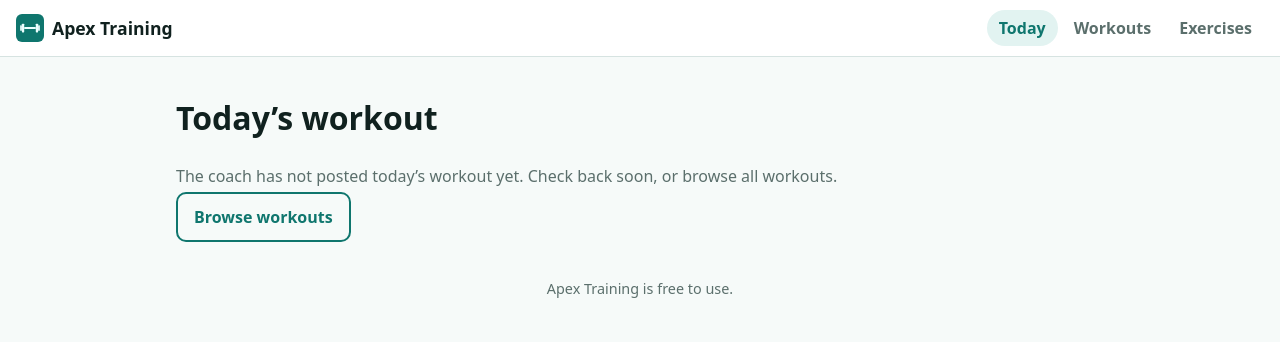
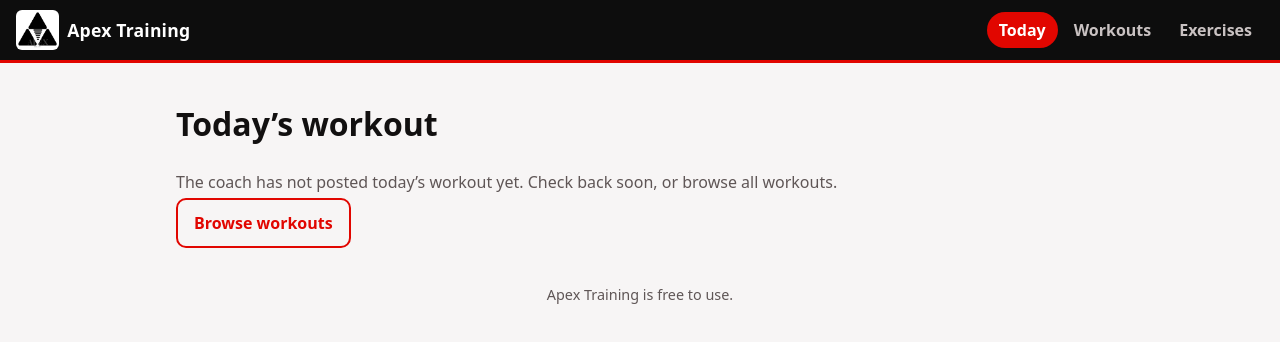
Before and after one commit to breezet88-pixel/APEXTraining, a website with bundled scripts: page site/index.html in a window 1280 px wide. Built offline with nearby package versions, Linux system fonts and the light colour scheme.

Commit message:
Bright red and black look, and the Apex by Breeze logo
- Colours: bright red with black accents (black header with a red line,
  red buttons and links, black selected chips), in light and dark mode.
- Logo: the coach's Apex by Breeze logo, used unchanged
  (site/icons/apex-logo.jpg). Home-screen and browser icons show the same
  logo, only scaled, on white.

Co-Authored-By: Claude Opus 5.5 <noreply@anthropic.com>
Claude-Session: https://claude.ai/code/session_01Y4PS1ws2FExp8UihWowi9j

```diff
--- a/site/admin.html
+++ b/site/admin.html
@@ -7,12 +7,12 @@
   <meta name="referrer" content="no-referrer">
   <meta name="robots" content="noindex">
   <title>Apex Training Coach</title>
-  <link rel="icon" href="icons/icon.svg" type="image/svg+xml">
+  <link rel="icon" href="icons/favicon-48.png" type="image/png">
   <link rel="stylesheet" href="css/styles.css">
 </head>
 <body>
   <header class="top">
-    <a class="brand" href="admin.html"><img src="icons/icon.svg" alt="" width="28" height="28"><span>Apex Training coach</span></a>
+    <a class="brand" href="admin.html"><img src="icons/apex-logo.jpg" alt="Apex by Breeze logo" width="44" height="40"><span>Apex Training coach</span></a>
     <nav class="tabs" id="admin-tabs" aria-label="Coach" hidden>
       <a href="#/workouts" data-tab="workouts">Workouts</a>
       <a href="#/library" data-tab="library">Exercise library</a>
--- a/site/css/styles.css
+++ b/site/css/styles.css
@@ -1,17 +1,19 @@
 /* Apex Training */
-:root{--bg:#f6faf9;--fg:#10211f;--muted:#5b6f6c;--card:#fff;--line:#d6e3e1;--accent:#0f766e;--accent-fg:#fff;--soft:#e2f3f1;--danger:#b42318}
-@media (prefers-color-scheme:dark){:root{--bg:#0b1f1d;--fg:#e6f4f2;--muted:#9bb5b1;--card:#12302d;--line:#21443f;--accent:#2dd4bf;--accent-fg:#06211e;--soft:#16403b;--danger:#f97066}}
+/* Bright red with black accents. --bar: the black top bar. --ink: black accents (white in dark mode). */
+:root{--bg:#f7f5f5;--fg:#121010;--muted:#5f5656;--card:#fff;--line:#e4dada;--accent:#e10600;--accent-fg:#fff;--soft:#fde9e8;--danger:#a10a0a;--bar:#0d0d0d;--bar-fg:#fff;--bar-muted:#c9c2c2;--ink:#111;--ink-fg:#fff}
+@media (prefers-color-scheme:dark){:root{--bg:#0f0d0d;--fg:#f3efef;--muted:#aaa1a1;--card:#1b1717;--line:#342c2c;--accent:#ff3b30;--accent-fg:#0d0d0d;--soft:#3a1513;--danger:#ff8a80;--bar:#000;--bar-fg:#fff;--bar-muted:#bdb5b5;--ink:#f3efef;--ink-fg:#0d0d0d;color-scheme:dark}}
 *{box-sizing:border-box}
 body{margin:0;background:var(--bg);color:var(--fg);font:16px/1.5 system-ui,-apple-system,"Segoe UI",Roboto,sans-serif;padding-bottom:env(safe-area-inset-bottom)}
 a{color:var(--accent)}
 .sr-only{position:absolute;width:1px;height:1px;overflow:hidden;clip:rect(0 0 0 0)}
 .pad{padding:16px}.muted{color:var(--muted);margin:4px 0}
-.top{position:sticky;top:0;z-index:5;display:flex;align-items:center;gap:12px;flex-wrap:wrap;padding:10px 16px;padding-top:calc(10px + env(safe-area-inset-top));background:var(--card);border-bottom:1px solid var(--line)}
-.brand{display:flex;align-items:center;gap:8px;font-weight:700;color:var(--fg);text-decoration:none;font-size:1.1rem}
-.brand img{border-radius:6px}
+.top{position:sticky;top:0;z-index:5;display:flex;align-items:center;gap:12px;flex-wrap:wrap;padding:10px 16px;padding-top:calc(10px + env(safe-area-inset-top));background:var(--bar);border-bottom:3px solid var(--accent)}
+.brand{display:flex;align-items:center;gap:8px;font-weight:800;color:var(--bar-fg);text-decoration:none;font-size:1.1rem;letter-spacing:.01em}
+.brand img{display:block;height:40px;width:auto;background:#fff;border-radius:6px;padding:2px}
 .tabs{display:flex;gap:4px;margin-left:auto}
-.tabs a{padding:6px 12px;border-radius:999px;text-decoration:none;color:var(--muted);font-weight:600}
-.tabs a.on{background:var(--soft);color:var(--accent)}
+.tabs a{padding:6px 12px;border-radius:999px;text-decoration:none;color:var(--bar-muted);font-weight:600}
+.tabs a:hover{color:var(--bar-fg)}
+.tabs a.on{background:var(--accent);color:var(--accent-fg)}
 .banner{margin:0;padding:10px 16px;background:var(--soft);border-bottom:1px solid var(--line);font-size:.95rem}
 main{max-width:960px;margin:0 auto;padding:16px}
 main:focus{outline:none}
@@ -28,7 +30,7 @@ input[type=checkbox]{width:22px;height:22px;min-height:0;vertical-align:middle;a
 input[type=checkbox]+label{display:inline}
 .chips{display:flex;gap:8px;flex-wrap:wrap}
 .chip{border:1px solid var(--line);background:var(--card);color:var(--fg);padding:6px 14px;border-radius:999px;font:inherit;font-size:.9rem;cursor:pointer}
-.chip.on{background:var(--accent);color:var(--accent-fg);border-color:var(--accent)}
+.chip.on{background:var(--ink);color:var(--ink-fg);border-color:var(--ink)}
 .chip.static{display:inline-block;cursor:default;background:var(--soft);border:0;padding:2px 10px;font-size:.8rem}
 .grid{display:grid;gap:14px;grid-template-columns:repeat(auto-fill,minmax(240px,1fr))}
 .card{display:block;background:var(--card);border:1px solid var(--line);border-radius:14px;overflow:hidden;text-decoration:none;color:var(--fg)}
--- a/site/index.html
+++ b/site/index.html
@@ -7,9 +7,9 @@
   <meta name="referrer" content="no-referrer">
   <title>Apex Training</title>
   <meta name="description" content="Today's workout, step-by-step exercise pictures and comments from other members. Free to use.">
-  <meta name="theme-color" content="#0f766e">
+  <meta name="theme-color" content="#0d0d0d">
   <link rel="manifest" href="manifest.webmanifest">
-  <link rel="icon" href="icons/icon.svg" type="image/svg+xml">
+  <link rel="icon" href="icons/favicon-48.png" type="image/png">
   <link rel="apple-touch-icon" href="icons/icon-192.png">
   <meta name="apple-mobile-web-app-capable" content="yes">
   <meta name="mobile-web-app-capable" content="yes">
@@ -18,7 +18,7 @@
 </head>
 <body>
   <header class="top">
-    <a class="brand" href="#/"><img src="icons/icon.svg" alt="" width="28" height="28"><span>Apex Training</span></a>
+    <a class="brand" href="#/"><img src="icons/apex-logo.jpg" alt="Apex by Breeze logo" width="44" height="40"><span>Apex Training</span></a>
     <nav class="tabs" aria-label="Main">
       <a href="#/" id="tab-today">Today</a>
       <a href="#/workouts" id="tab-workouts">Workouts</a>
--- a/site/js/download.js
+++ b/site/js/download.js
@@ -22,7 +22,7 @@ export async function buildWorkoutPage(w, day, siteName, pictureAsDataUrl) {
   }
   return `<!doctype html><html lang="en"><head><meta charset="utf-8"><meta name="viewport" content="width=device-width,initial-scale=1"><title>${esc(w.title)} · ${esc(siteName)}</title>` +
     '<style>body{font:16px/1.5 system-ui,sans-serif;max-width:720px;margin:0 auto;padding:20px;color:#111}h1{margin:0 0 4px}.meta{color:#555;margin:0 0 12px}' +
-    'section{border-top:1px solid #ddd;padding:14px 0;break-inside:avoid}h2{margin:0 0 4px;font-size:1.15rem}.facts{font-weight:600;color:#0f766e;margin:0 0 8px}' +
+    'section{border-top:1px solid #ddd;padding:14px 0;break-inside:avoid}h2{margin:0 0 4px;font-size:1.15rem}.facts{font-weight:600;color:#c40500;margin:0 0 8px}' +
     'img{max-width:100%;height:auto;border-radius:8px;border:1px solid #eee}p{margin:6px 0}</style></head><body>' +
     `<p class="meta">${esc(siteName)} · Workout of the day · ${esc(day)}</p><h1>${esc(w.title)}</h1><p class="meta">${esc(meta)}</p>` +
     `${w.description ? `<p>${esc(w.description)}</p>` : ''}${rows.join('')}</body></html>`;
--- a/site/sw.js
+++ b/site/sw.js
@@ -1,11 +1,11 @@
 // Service worker: makes Apex Training installable and usable offline.
 // Works under any sub-path (e.g. /APEXTraining/ on GitHub Pages). The coach page is never cached.
-const SHELL = 'apex-shell-v1';
+const SHELL = 'apex-shell-v2';
 const RUNTIME = 'apex-runtime-v1';
 const KEEP = [SHELL, RUNTIME, 'apex-saved-v1'];
 const SCOPE = self.registration.scope; // ends with '/'
 const ASSETS = ['', 'index.html', 'css/styles.css', 'js/app.js', 'js/common.js', 'js/config.js', 'js/download.js',
-  'manifest.webmanifest', 'icons/icon.svg', 'icons/icon-192.png'].map((p) => new URL(p, SCOPE).href);
+  'manifest.webmanifest', 'icons/apex-logo.jpg', 'icons/favicon-48.png', 'icons/icon-192.png'].map((p) => new URL(p, SCOPE).href);
 
 self.addEventListener('install', (e) => {
   e.waitUntil(caches.open(SHELL).then((c) => c.addAll(ASSETS)).then(() => self.skipWaiting()));
```
Also changed, not shown: site/icons/apex-logo.jpg (added), site/icons/favicon-48.png (added), site/icons/icon-192.png, site/icons/icon-512.png, site/icons/icon-maskable-512.png (added), site/icons/icon.svg (deleted), site/manifest.webmanifest.
